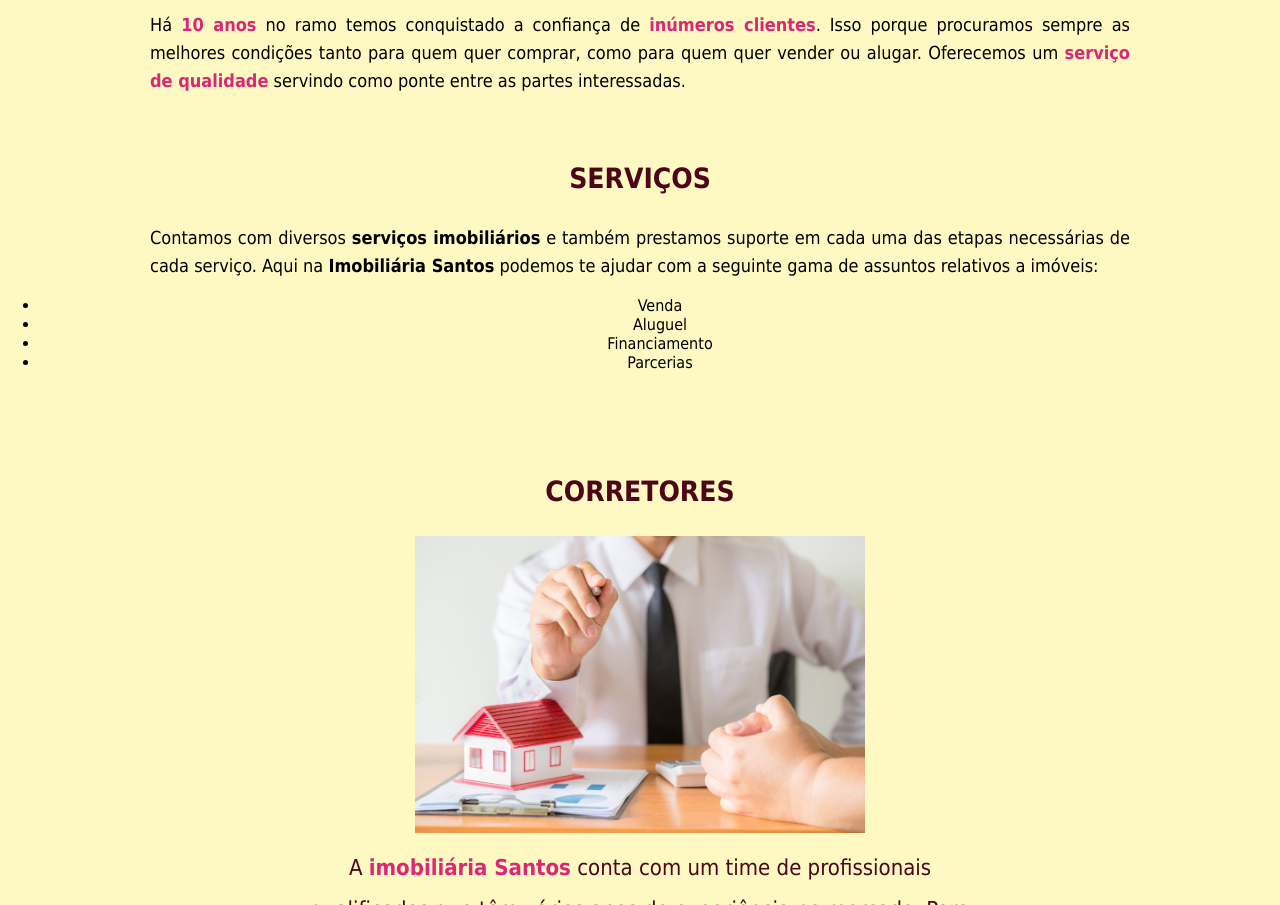
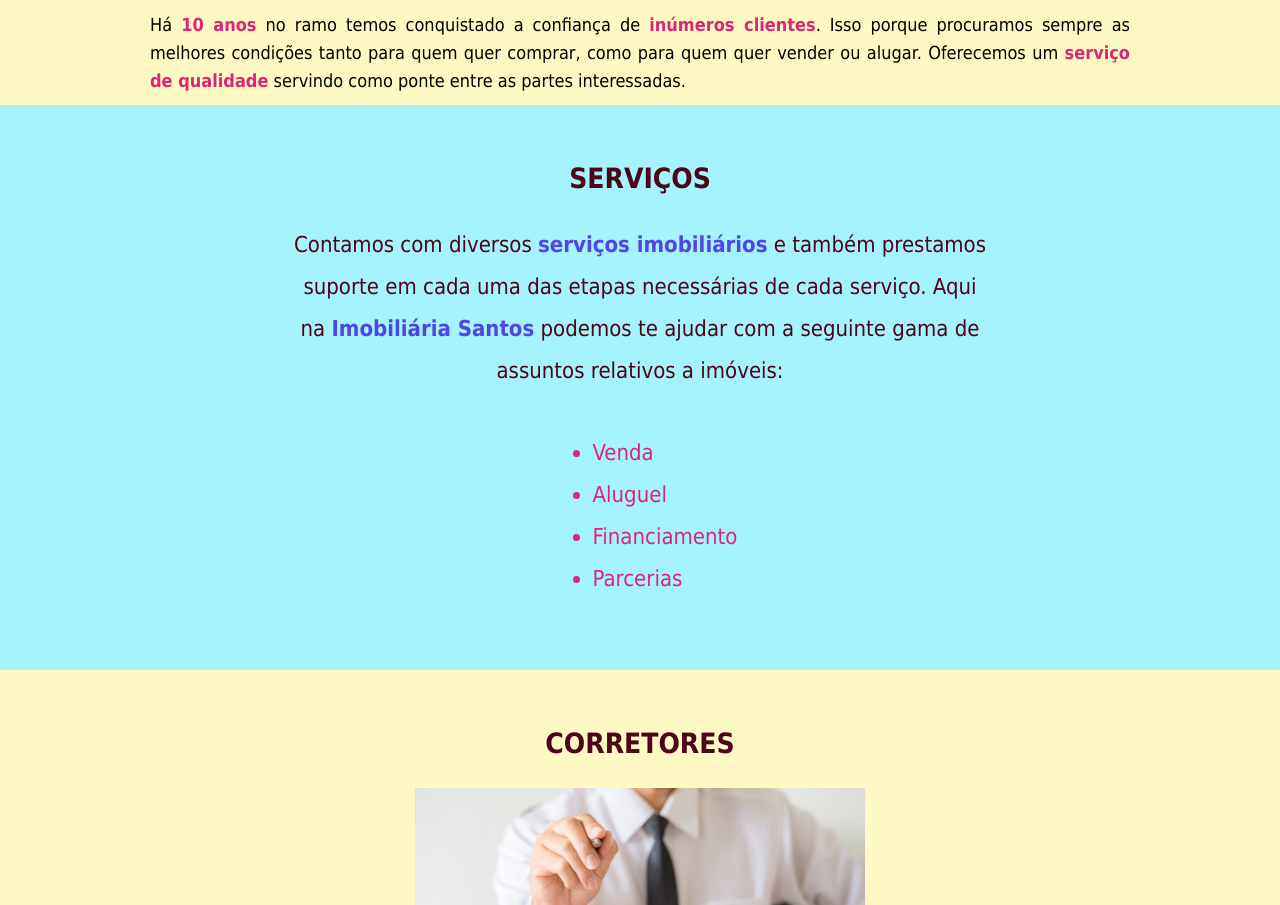
Before and after one commit to Alailson-Nascimento/Imobili-ria-Santos, a plain HTML site: page index.html in a window 1280 px wide. Shown: the part 1131-2036 px from the top of the page. Drawn offline with Linux system fonts and the light colour scheme.

Commit message:
Update style.css

```diff
--- a/CSS/style.css
+++ b/CSS/style.css
@@ -76,7 +76,7 @@ span {
   font-weight: bold;
 }
 
-.container__serviços {
+.container__servicos {
   background-color: #a5f3fc;
 }
 
@@ -88,7 +88,7 @@ span {
   line-height: 42px;
 }
 
-.container__serviços__paragrafo,
+.container__servicos__paragrafo,
 .container__corretores__paragrafo {
   color: #4c0519;
   line-height: 42px;
@@ -97,16 +97,16 @@ span {
   width: 700px;
 }
 
-.container__serviços__paragrafo span {
+.container__servicos__paragrafo span {
   color: #4f46e5;
 }
 
-.container__serviços__lista {
+.container__servicos__lista {
   margin: 40px auto;
   width: 135px;
 }
 
-.container__serviços__lista li {
+.container__servicos__lista li {
   color: #db2777;
   line-height: 42px;
   text-align: left;
```
